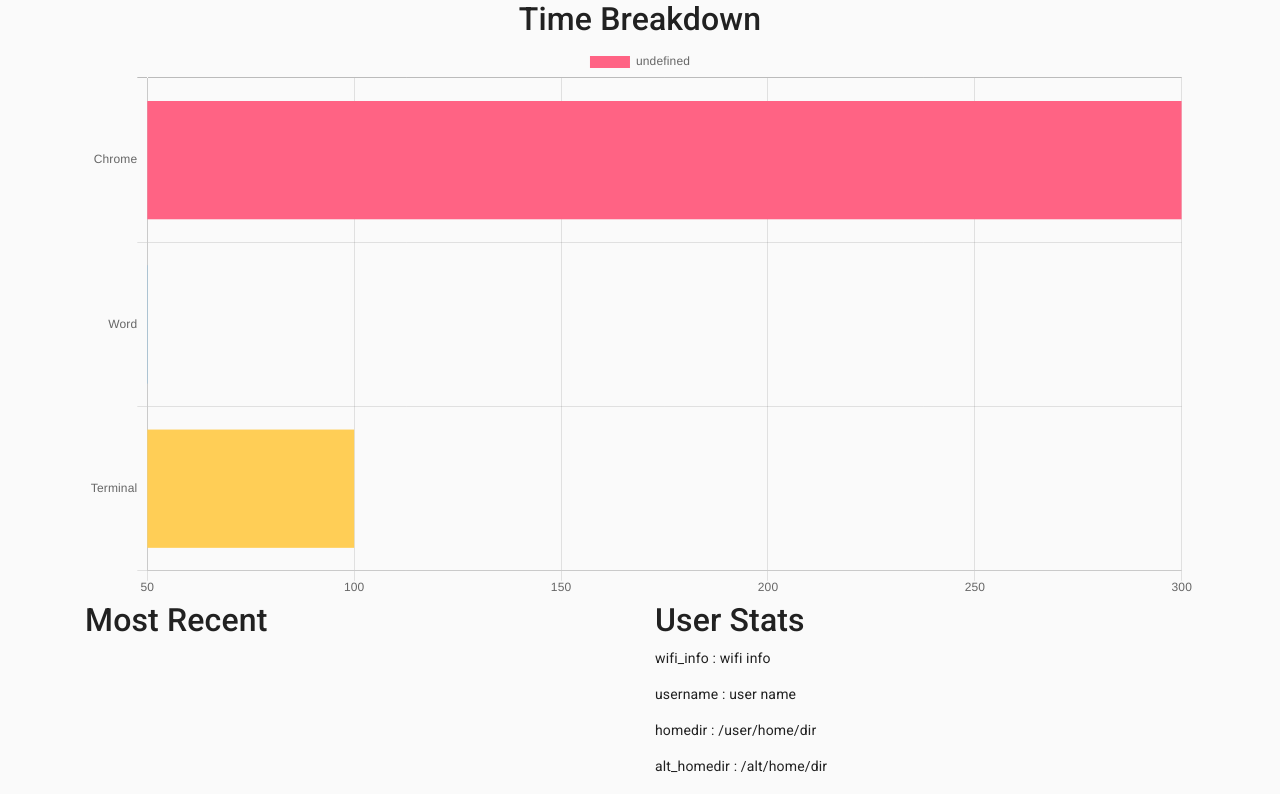
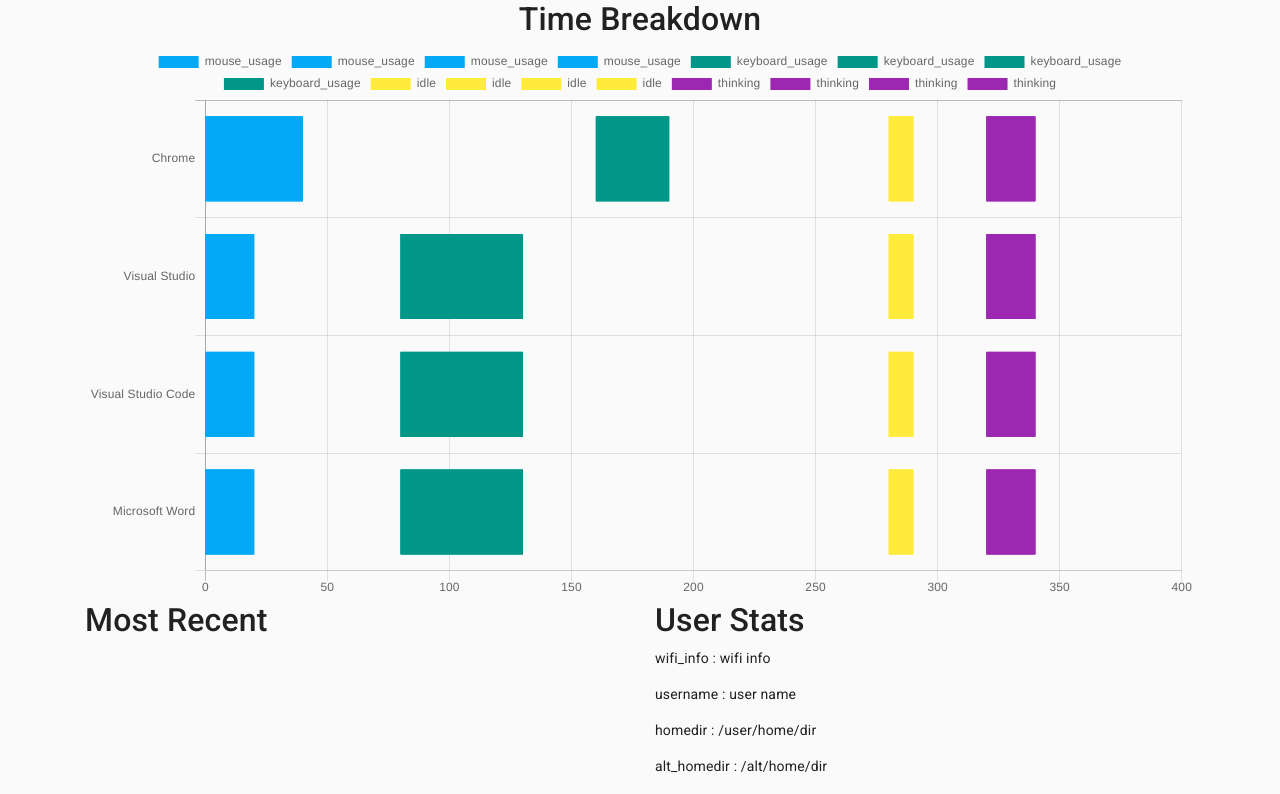
Before and after one commit to SaranSundar/ActiveWindowListener, a React (Create React App) app in the folder react-ui/: page / in a window 1280 px wide. Shown: the top 794 px of the page. Built offline with nearby package versions, Linux system fonts and the light colour scheme.

Commit message:
Add stacked bar template

```diff
--- a/react-ui/src/components/ChartPage/ChartPage.js
+++ b/react-ui/src/components/ChartPage/ChartPage.js
@@ -17,6 +17,18 @@ var application_data = {
         thinking: 20
     },
     "Visual Studio": {
+        mouse_usage: 20,
+        keyboard_usage: 50,
+        idle: 10,
+        thinking: 20
+    },
+    "Visual Studio Code": {
+        mouse_usage: 20,
+        keyboard_usage: 50,
+        idle: 10,
+        thinking: 20
+    },
+    "Microsoft Word": {
         mouse_usage: 20,
         keyboard_usage: 50,
         idle: 10,
@@ -49,7 +61,7 @@ class ChartPage extends Component {
                         <Row>
                             <Col>
                                 <h2>Time Breakdown</h2>
-                                <PieChart></PieChart>
+                                <PieChart data={application_data}></PieChart>
                             </Col>
                         </Row>
                     </Container>
--- a/react-ui/src/components/PieChart/PieChart.js
+++ b/react-ui/src/components/PieChart/PieChart.js
@@ -3,26 +3,23 @@ import {HorizontalBar} from 'react-chartjs-2';
 import './PieChart.css';
 import 'bootstrap/dist/css/bootstrap.min.css';
 
-const data = {
-	labels: [
-		'Chrome',
-		'Word',
-		'Terminal'
-	],
-	datasets: [{
-		data: [300, 50, 100],
-		backgroundColor: [
-		'#FF6384',
-		'#36A2EB',
-		'#FFCE56'
-		],
-		hoverBackgroundColor: [
-		'#FF6384',
-		'#36A2EB',
-		'#FFCE56'
-		]
-	}]
-};
+const options = {
+  scales: {
+       xAxes: [{
+           stacked: true
+       }],
+       yAxes: [{
+           stacked: true
+       }]
+   }
+}
+
+const colors = {
+  "mouse_usage": "#03A9F4",
+  "keyboard_usage": "#009688",
+  "idle": "#FFEB3B",
+  "thinking": "#9C27B0"
+}
 
 class PieChart extends Component {
     constructor(props) {
@@ -30,8 +27,50 @@ class PieChart extends Component {
     }
 
     render() {
+      const data = {
+        labels: [],
+        datasets: []
+      };
+
+      var counter = 0;
+      var data_pack = {
+
+      }
+      // Follows the assumption that an app will NEVER duplicate
+      Object.keys(this.props.data).forEach((app) => {
+        Object.keys(this.props.data[app]).forEach((usage) => {
+          data_pack[usage] = {
+            // stack: counter++,
+            label: usage,
+            data: [],
+            backgroundColor: colors[usage],
+            hoverBackgroundColor: "rgba(55, 160, 225, 0.7)",
+						hoverBorderWidth: 2,
+						hoverBorderColor: 'lightgrey'
+          };
+        })
+      })
+
+      // Follows the assumption that an app will NEVER duplicate
+      Object.keys(this.props.data).forEach((app) => {
+        data.labels.push(app);
+
+        Object.keys(this.props.data[app]).forEach((usage) => {
+          data_pack[usage].data.push(this.props.data[app][usage]);
+          // data.datasets.push(new_data);
+        })
+
+        Object.keys(data_pack).forEach((usage) => {
+          data.datasets.push(data_pack[usage])
+        });
+
+        console.log(data_pack)
+      })
+
+      console.log(data);
+
       return (
-        <HorizontalBar data={data} />
+        <HorizontalBar data={data} options={options}/>
       );
     }
 }
--- /dev/null
+++ b/react-ui/src/components/StackedBar/StackedBar.css
@@ -0,0 +1,3 @@
+.StackedBar {
+
+}
```
Also changed, not shown: react-ui/src/components/StackedBar/StackedBar.js (added, +16 -0 lines).
